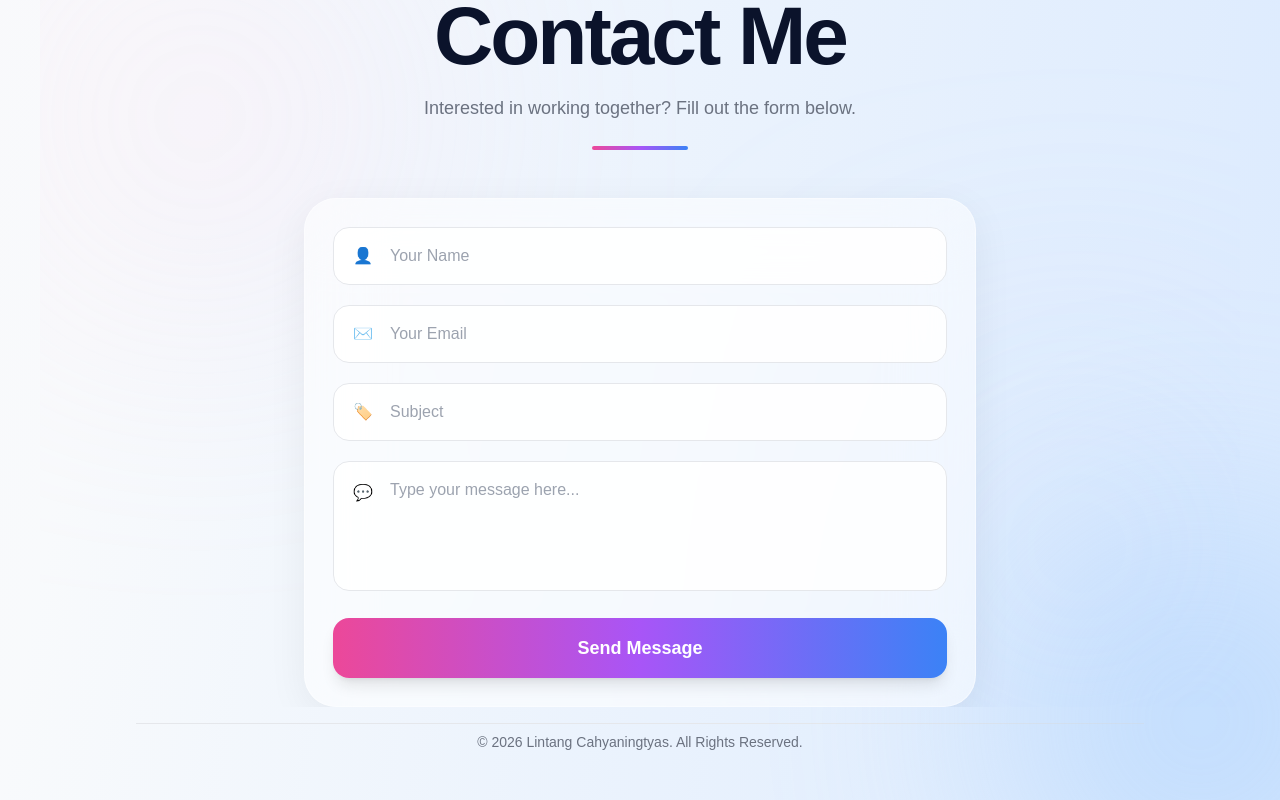
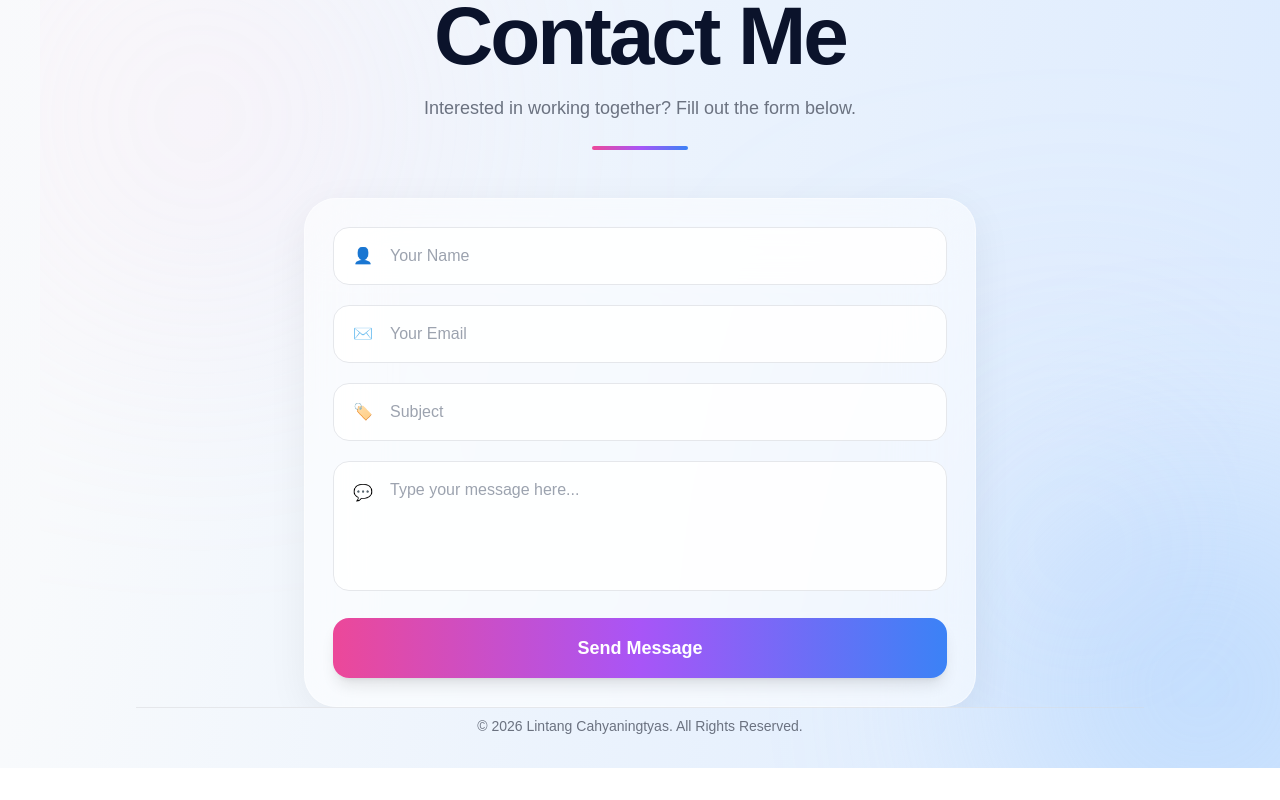
Before and after one commit to lintangntyas/portfolio, a Next.js app: page / in a window 1280 px wide. Shown: the part 6411-7211 px from the top of the page. After the commit the page ends 7179 px from the top, so only its background shows below. Built offline with nearby package versions, Linux system fonts and the light colour scheme.

Commit message:
Update page.js

```diff
--- a/app/page.js
+++ b/app/page.js
@@ -1869,7 +1869,7 @@ export default function Home() {
       </section>
 
       {/* FOOTER */}
-      <footer className="w-full py-4">
+      <footer className="w-full">
         <div className="max-w-5xl mx-auto px-2">
 
           <div className="border-t border-gray-200 pt-2">
```
